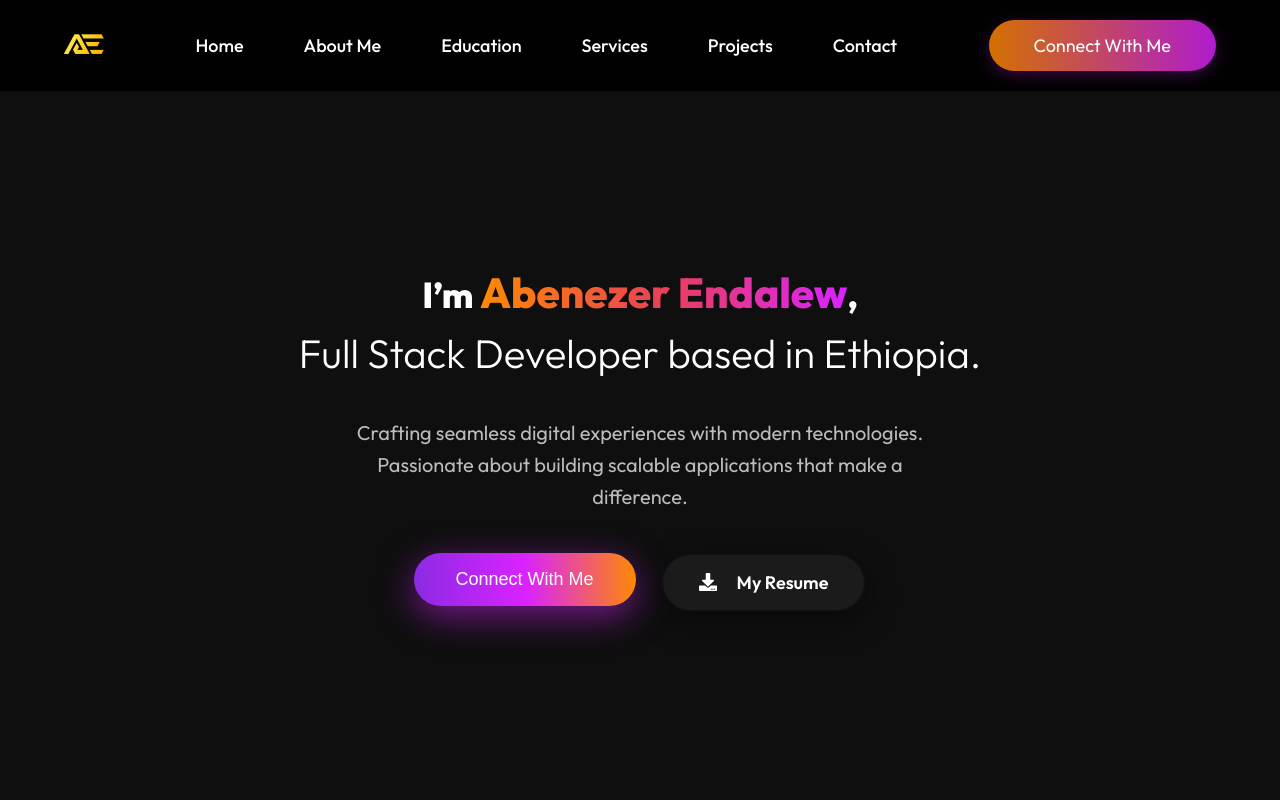
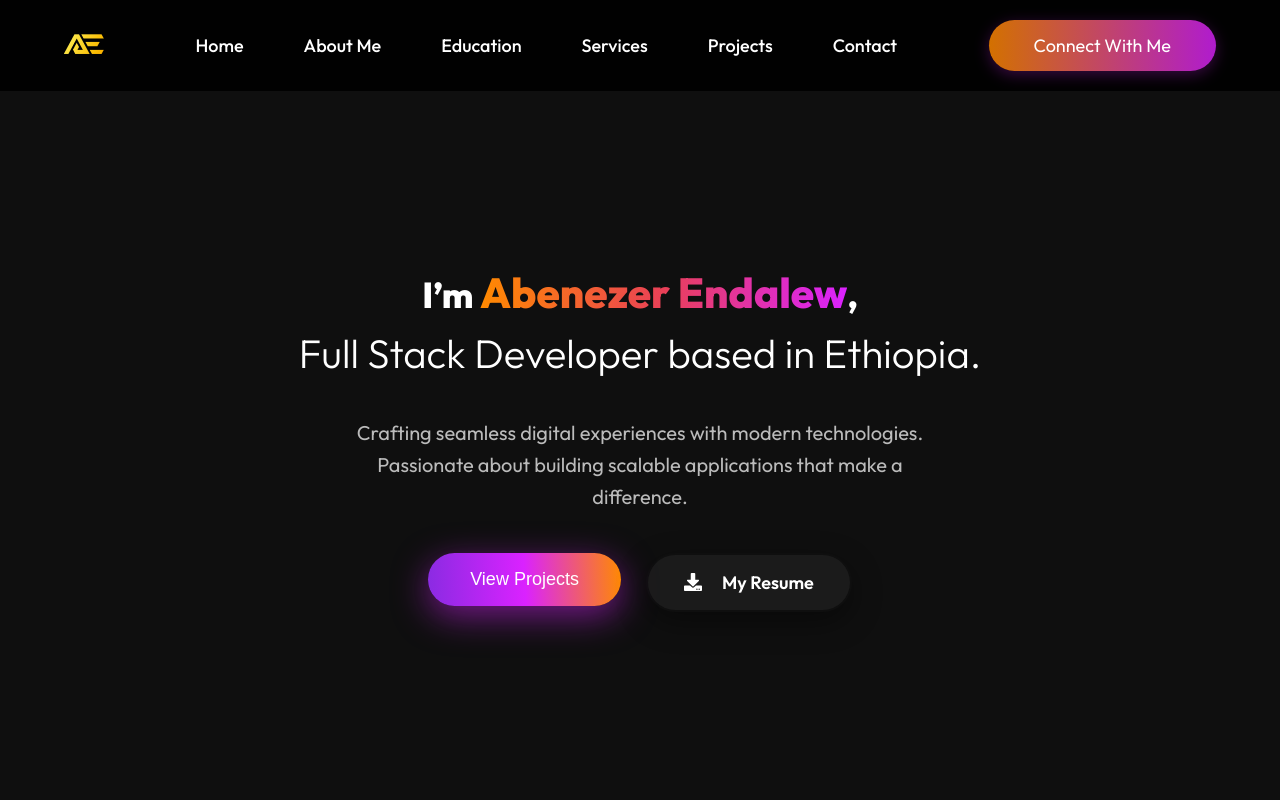
Before and after one commit to Abeenaa/Portifolio, a React (Vite) app: page / in a window 1280 px wide. Shown: the top 800 px of the page. Built offline with nearby package versions, Linux system fonts and the light colour scheme.

Commit message:
hero link updated

```diff
--- a/src/Component/Hero/Hero.jsx
+++ b/src/Component/Hero/Hero.jsx
@@ -20,8 +20,8 @@ function Hero() {
       </p>
 
       <div className="hero-buttons">
-        <a href="#contact">
-          <button className="btn-connect">Connect With Me</button>
+        <a href="#projects">
+          <button className="btn-connect">View Projects</button>
         </a>
         <a
           href="/Abenezer-Endalew-resume.pdf"
```
